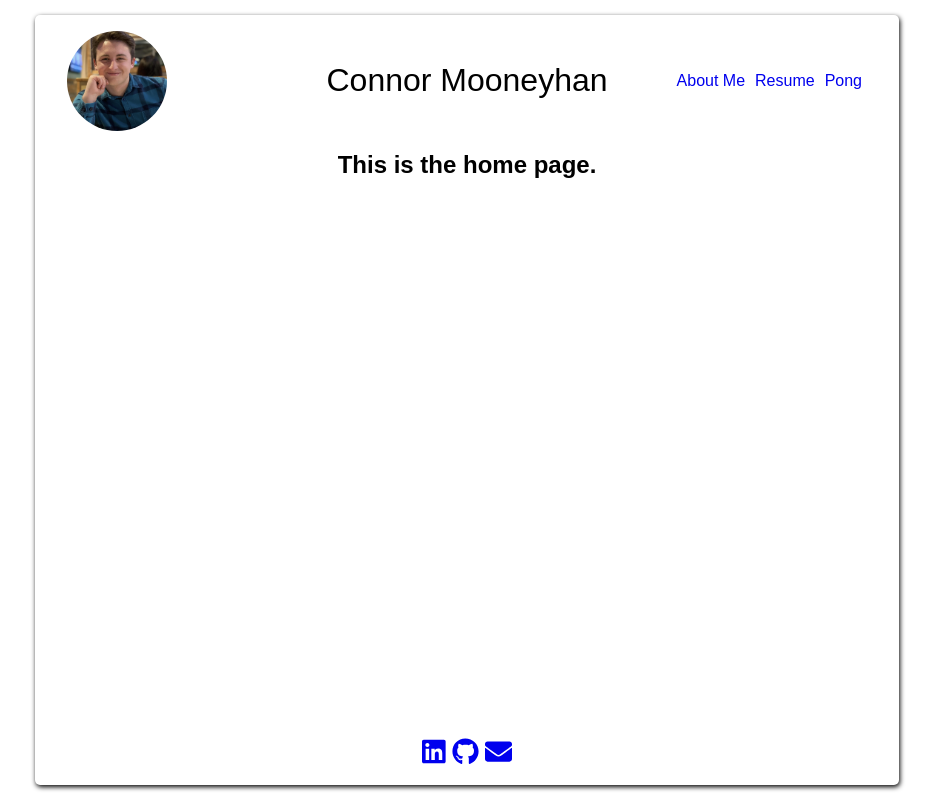
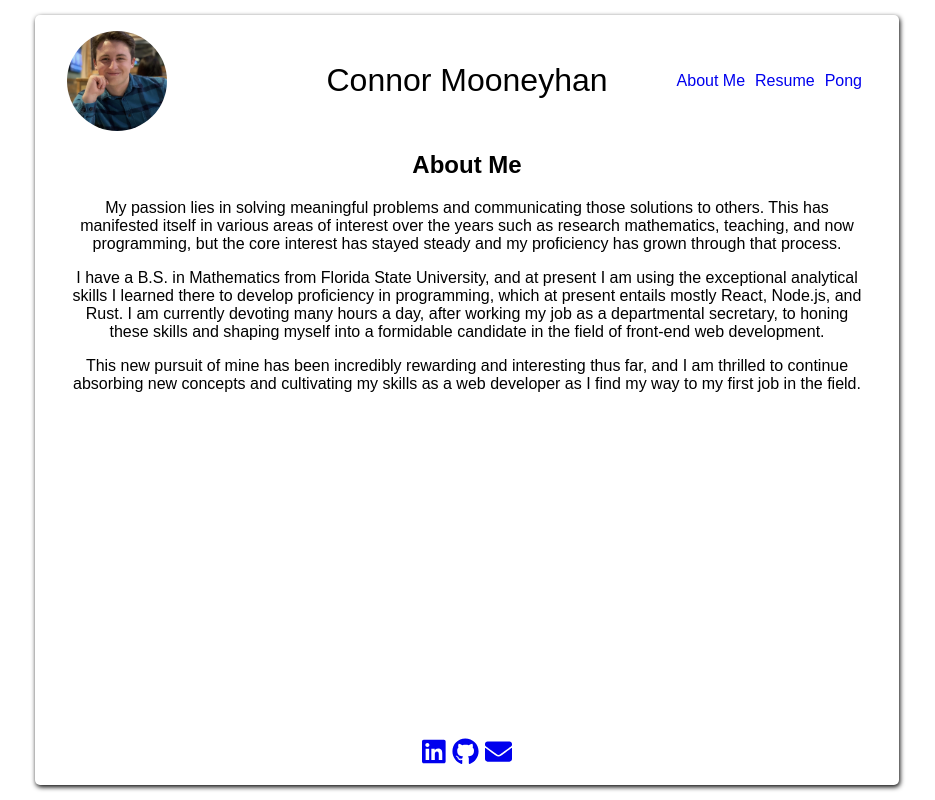
Before and after one commit to ConnorMooneyhan/personal-site, a React (Create React App) app: page / in a window 1280 px wide. Shown: the whole page, without its empty margins (173-1108 px from the left). Built offline with nearby package versions, Linux system fonts and the light colour scheme; a web font is replaced by a local one.

Commit message:
updated README

```diff
--- a/src/App.tsx
+++ b/src/App.tsx
@@ -13,7 +13,7 @@ function App() {
       <Header />
       <main>
         <Routes>
-          <Route path="/*" element={<h2>This is the home page.</h2>} />
+          <Route path="/*" element={<AboutMe />} />
           <Route path="/about-me" element={<AboutMe />} />
           <Route path="/resume" element={<ResumeSection />} />
           <Route path="/pong" element={<Pong />} />
```
Also changed, not shown: 1 other file (tests, documents, lock files or other folders).
